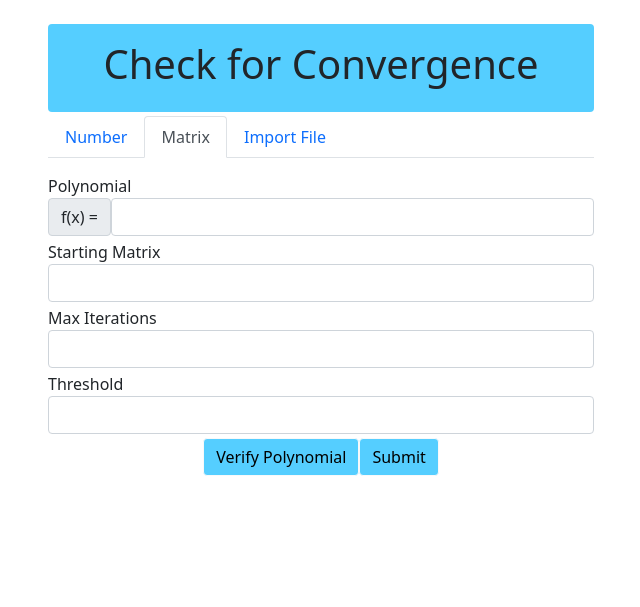
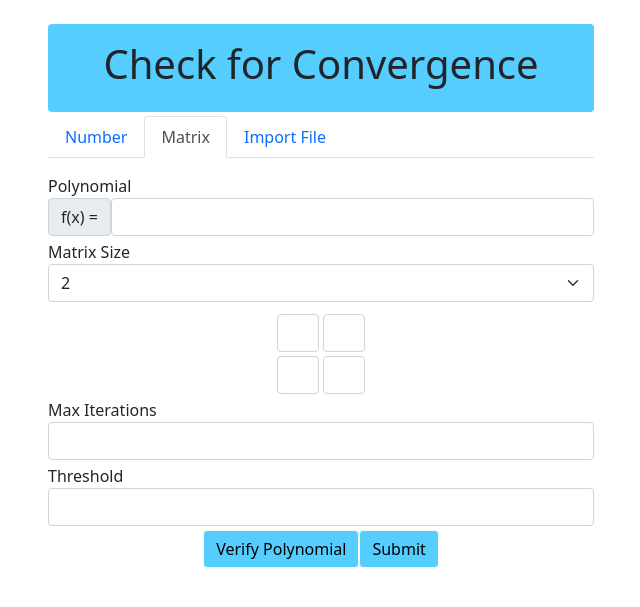
Before and after one commit to timbaginski/Matrix-Dynamics-Explorer-Murray-Baginski, a Django app: page / in a window 1280 px wide, after a click on "Matrix". Shown: the part 56-663 px from the top of the page, without its empty margins (319-959 px from the left). Run offline with Django 4.2, Linux system fonts and the light colour scheme.

Commit message:
matrix working

```diff
--- a/main/static/style.css
+++ b/main/static/style.css
@@ -13,3 +13,7 @@
 .error {
     color: #D30000 !important;
 }
+
+.matBox {
+    text-align: center;
+}
--- a/main/templates/index.html
+++ b/main/templates/index.html
@@ -7,21 +7,26 @@
 
 <script>
     function clickNumber() {
+        turnOffMatNames();
         const matrix = document.getElementById('matrix');
         matrix.className = 'tab-pane fade';
         const csv = document.getElementById('csv');
         csv.className = 'tab-pane fade';
-        const form = document.getElementById('form');
+        const form = document.getElementById('polyForm');
         form.action = "http://localhost:8000/numberPoly";
         form.method = "GET";
     }
     function clickMatrix() {
+        addMatNames();
         const number = document.getElementById('number');
         number.className = 'tab-pane fade';
         const csv = document.getElementById('csv');
         csv.className = 'tab-pane fade';
+        const form = document.getElementById('polyForm');
+        form.action = "http://localhost:8000/matrixPoly";
     }
     function clickCsv() {
+        turnOffMatNames();
         const matrix = document.getElementById('matrix');
         matrix.className = 'tab-pane fade';
         const number = document.getElementById('number');
@@ -29,6 +34,70 @@
         const form = document.getElementById('polyForm');
         form.action = "http://localhost:8000/csvPoly/";
         form.method = "POST";
+    }
+
+    function changeMat(selectObj) {
+        let newDim = selectObj.selectedIndex + 2;
+        let matForms = document.getElementsByClassName('matForm');
+        let matCols = document.getElementsByClassName('matCol');
+        let matRow = document.getElementById('matRow');
+        let currentDim = Math.sqrt(matForms.length);
+        let boxesToAdd = newDim - currentDim;
+        console.log(boxesToAdd);
+
+        if(boxesToAdd == 0) {
+            return;
+        }
+
+        // If Boxes are removed we need to remove one matCol and one form from each matCol for each removal
+        if(boxesToAdd < 0) {
+            for(let i = 0; i < currentDim - newDim; i++) {
+                matCols[matCols.length - 1].remove();
+                for(let j = 0; j < matCols.length; j++) {
+                    matCols[j].children[matCols[j].children.length-1].remove();
+                }
+            }
+        }
+
+        // Otherwise, we need to add new matCols and matForms
+        else {
+            for(let i = 0; i < boxesToAdd; i++) {
+                newMatCol = matCols[0].cloneNode(true);
+                matRow.appendChild(newMatCol);
+                matCols = document.getElementsByClassName('matCol');
+
+                for(let j = 0; j < newMatCol.children.length; j++) {
+                    newMatCol.children[j].children[0].setAttribute('name', (matRow.children.length-1).toString() + j.toString());
+                }
+
+                for(let j = 0; j < matCols.length; j++) {
+
+                    newMatForm = matCols[0].children[0].cloneNode(true);
+                    matCols[j].appendChild(newMatForm);
+                    newMatForm.children[0].setAttribute('name', j.toString() + (matCols[j].children.length - 1).toString());
+                    //console.log(newMatForm.children[0].name);
+                }
+            }
+        }
+
+        matInput = document.getElementById('matInput');
+        console.log(matInput);
+    }
+
+    function turnOffMatNames() {
+        matBoxes = document.getElementsByClassName('matBox');
+        for(let i = 0; i < matBoxes.length; i++) {
+            matBoxes[i].removeAttribute('name');
+        }
+    }
+
+    function addMatNames() {
+        matCols = document.getElementsByClassName('matCol');
+        for(let i = 0; i < matCols.length; i++) {
+            for(let j = 0; j < matCols[i].children.length; j++) {
+                matCols[i].children[j].children[0].setAttribute('name', i.toString() + j.toString());
+            }
+        }
     }
 
 </script>
@@ -79,8 +148,33 @@
                     </div>
                     <div class="tab-content" id="myTabContent">
                         <div class="tab-pane fade" id="matrix" role="tabpanel" aria-labelledby="matrix-tab">
-                            <label for="matrix">Starting Matrix</label>
-                            <input type="text" class="form-control" id="matrix" name="matrix">
+                            <label for="matrix">Matrix Size</label>
+                            <select class="form-select" id="matrix" name="matrix" onChange="changeMat(this);">
+                                <option value="2">2</option>
+                                <option value="3">3</option>
+                                <option value="4">4</option>
+                                <option value="5">5</option>
+                            </select>
+                            <div id="matInput">
+                                <div class="row g-1 justify-content-center mt-1" id="matRow">
+                                    <div class="col-md-1 col-2 matCol">
+                                      <div class="form-group mt-1 matForm">
+                                        <input type="text" class="form-control matBox" name="00">
+                                      </div>
+                                      <div class="form-group mt-1 matForm">
+                                        <input type="text" class="form-control matBox" name="01">
+                                      </div>
+                                    </div>
+                                    <div class="col-md-1 col-2 matCol">
+                                      <div class="form-group mt-1 matForm">
+                                        <input type="text" class="form-control matBox" name="10">
+                                      </div>
+                                      <div class="form-group mt-1 matForm">
+                                        <input type="text" class="form-control matBox" name="11">
+                                      </div>
+                                    </div>
+                                  </div>
+                            </div>
                         </div>
                     </div>
                 </div>
--- a/main/views.py
+++ b/main/views.py
@@ -41,8 +41,24 @@ def numberPoly(request):
     return render(request, 'loading.html', context)
 
 def matrixPoly(request):
+    print(request.GET)
     polynomial = request.GET.get('polynomial', '')
-    matrix = request.GET.get('matrix', '')
+    matrix = ""
+    indices = []
+    for i in range(5):
+        for j in range(5):
+            indices.append(str(j) + str(i))
+
+    for index in indices:
+        value = request.GET.get(index, '')
+        if value == '':
+            continue
+        matrix += value + ','
+
+    matrix = matrix[:len(matrix)-1]
+
+    print(matrix)
+
     matrix = convert(matrix)
     matrix = matrix.tolist()
     matrix = json.dumps(matrix)
```
Also changed, not shown: db.sqlite3.
